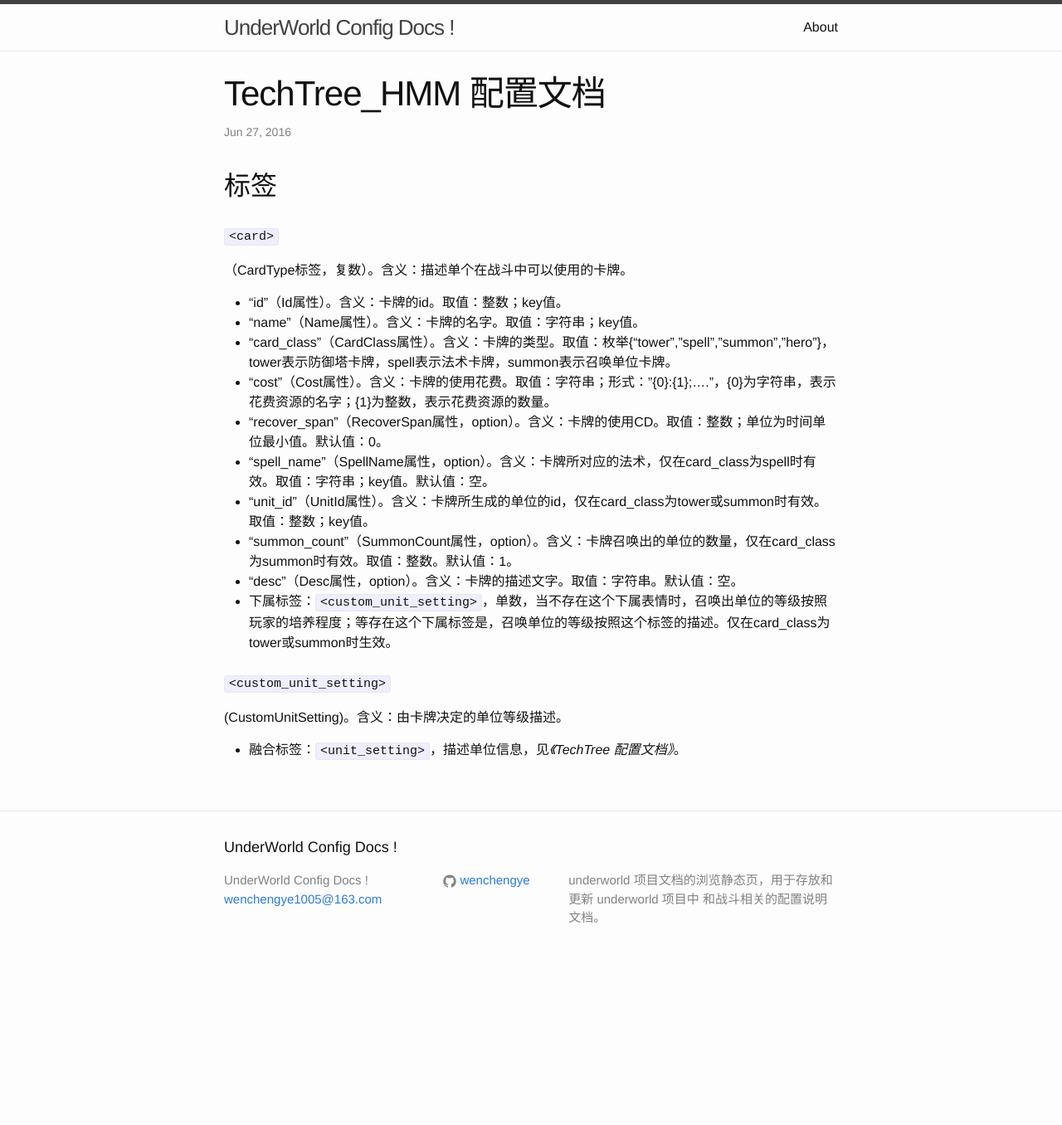
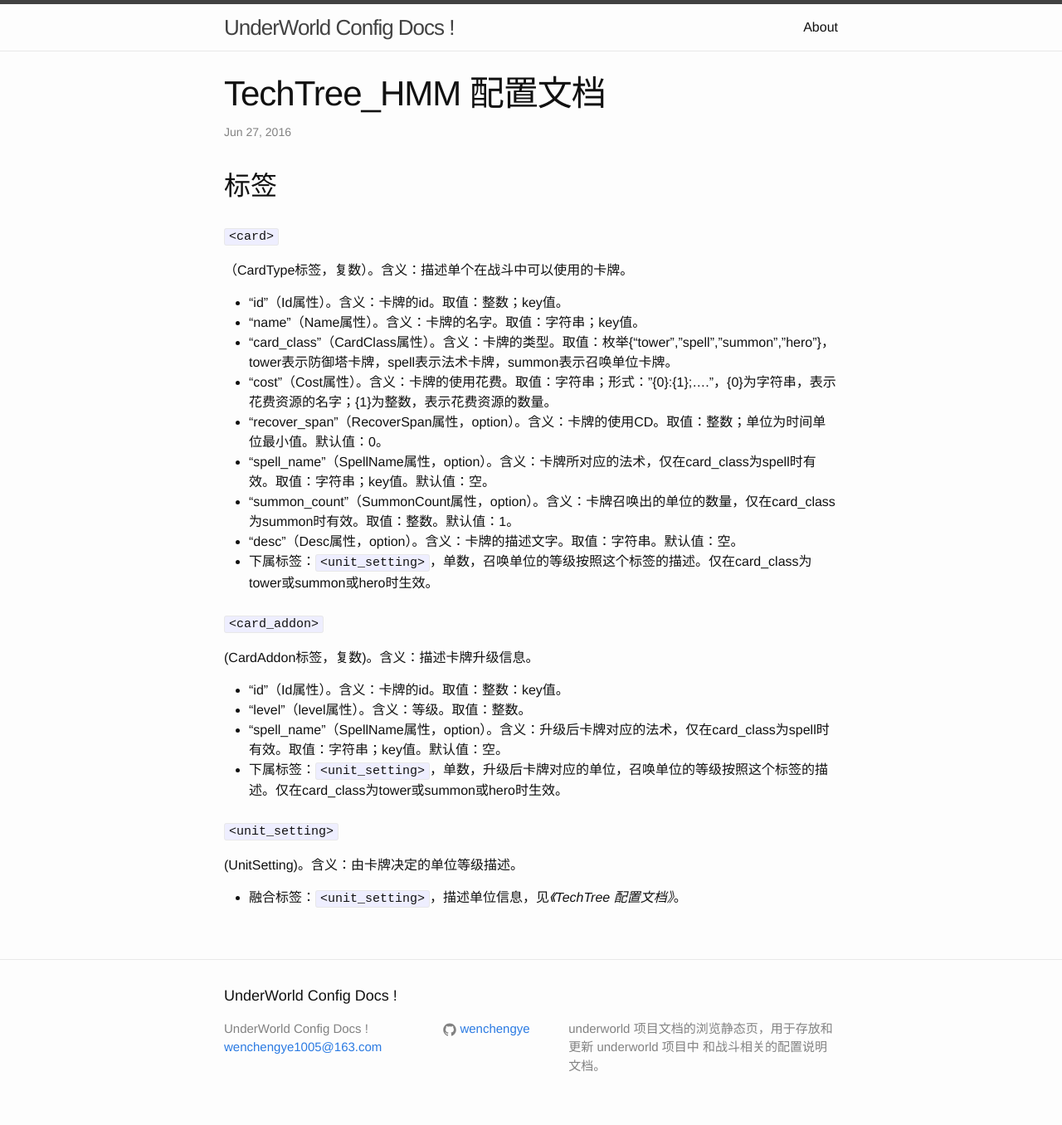
Before and after one commit to mofishorg/underworld_config_doc, a Jekyll site: the page built from _posts/2016-06-27-techtree-hmm-doc.markdown, in a window 1280 px wide. Shown: the whole page at 83% size. Built offline with Jekyll 4.4.1, drawn with Linux system fonts in a browser that asks for light colours; before the commit the page ends 1178 px from its top, so only the background shows below that.

Commit message:
update card level config

```diff
--- a/_posts/2016-06-27-techtree-hmm-doc.markdown
+++ b/_posts/2016-06-27-techtree-hmm-doc.markdown
@@ -18,14 +18,23 @@ categories: jekyll update
   * "cost"（Cost属性）。含义：卡牌的使用花费。取值：字符串；形式："{0}:{1};...."，{0}为字符串，表示花费资源的名字；{1}为整数，表示花费资源的数量。
   * "recover_span"（RecoverSpan属性，option）。含义：卡牌的使用CD。取值：整数；单位为时间单位最小值。默认值：0。
   * "spell_name"（SpellName属性，option）。含义：卡牌所对应的法术，仅在card_class为spell时有效。取值：字符串；key值。默认值：空。
-  * "unit_id"（UnitId属性）。含义：卡牌所生成的单位的id，仅在card_class为tower或summon时有效。取值：整数；key值。
   * "summon_count"（SummonCount属性，option）。含义：卡牌召唤出的单位的数量，仅在card_class为summon时有效。取值：整数。默认值：1。
   * "desc"（Desc属性，option）。含义：卡牌的描述文字。取值：字符串。默认值：空。
-  * 下属标签：`<custom_unit_setting>`，单数，当不存在这个下属表情时，召唤出单位的等级按照玩家的培养程度；等存在这个下属标签是，召唤单位的等级按照这个标签的描述。仅在card_class为tower或summon时生效。
+  * 下属标签：`<unit_setting>`，单数，召唤单位的等级按照这个标签的描述。仅在card_class为tower或summon或hero时生效。
 
 
-# `<custom_unit_setting>`
+# `<card_addon>`
 
-(CustomUnitSetting)。含义：由卡牌决定的单位等级描述。
+  (CardAddon标签，复数)。含义：描述卡牌升级信息。
+
+  * "id"（Id属性）。含义：卡牌的id。取值：整数：key值。
+  * "level"（level属性）。含义：等级。取值：整数。
+  * "spell_name"（SpellName属性，option）。含义：升级后卡牌对应的法术，仅在card_class为spell时有效。取值：字符串；key值。默认值：空。
+  * 下属标签：`<unit_setting>`，单数，升级后卡牌对应的单位，召唤单位的等级按照这个标签的描述。仅在card_class为tower或summon或hero时生效。
+
+
+# `<unit_setting>`
+
+(UnitSetting)。含义：由卡牌决定的单位等级描述。
 
   * 融合标签：`<unit_setting>`，描述单位信息，见*《TechTree 配置文档》*。
```
Also changed, not shown: _posts/2016-06-03-techtree-doc.markdown (+13 -0 lines).
